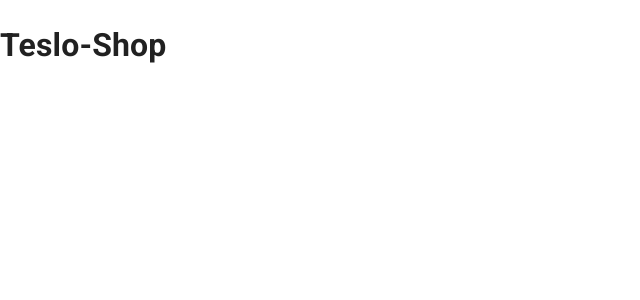
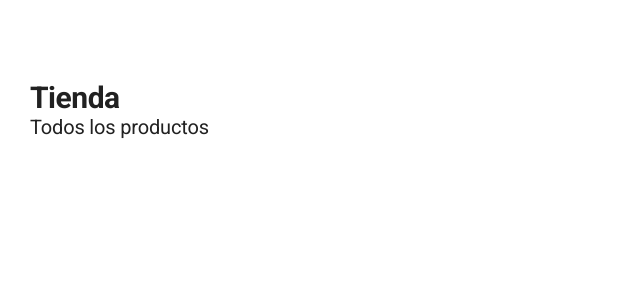
Before and after one commit to mundoenrique/05-next-teslo-shop, a Next.js app: page / in a window 1280 px wide. Shown: the top 300 px of the page, without its empty margins (0-640 px from the left). Built offline with nearby package versions, Linux system fonts and the light colour scheme.

Commit message:
ShopLayout

```diff
--- /dev/null
+++ b/components/layuots/ShopLayout.tsx
@@ -0,0 +1,36 @@
+import { FC } from 'react';
+import Head from 'next/head';
+
+interface Props {
+  children: JSX.Element | JSX.Element[];
+  title: string;
+  pageDescription: string;
+  imageFullUrl?: string;
+}
+
+export const ShopLayout: FC<Props> = ({ children, title, pageDescription, imageFullUrl }) => {
+  return (
+    <>
+      <Head>
+        <title>{title}</title>
+        <meta name="description" content={pageDescription} />
+        <meta name="og:title" content={title} />
+        <meta name="og:description" content={pageDescription} />
+        {imageFullUrl && <meta name="og:image" content={imageFullUrl} />}
+      </Head>
+      <nav>{/* Navbar */}</nav>
+      {/* Sidebar */}
+      <main
+        style={{
+          margin: '80px auto',
+          maxWidth: '1440px',
+          padding: '0px 30px',
+        }}
+      >
+        {children}
+      </main>
+      {/* footer */}
+      <footer>{/* mi custom footer */}</footer>
+    </>
+  );
+};
--- /dev/null
+++ b/components/layuots/index.ts
@@ -0,0 +1 @@
+export * from './ShopLayout';
--- a/pages/index.tsx
+++ b/pages/index.tsx
@@ -1,10 +1,17 @@
+import { Typography } from '@mui/material';
 import type { NextPage } from 'next';
+import { ShopLayout } from '../components/layuots';
 
 const Home: NextPage = () => {
   return (
-    <>
-      <h1>Teslo-Shop</h1>
-    </>
+    <ShopLayout title={'Teslo-Shop - Home'} pageDescription={'Encuentra los mejores productos de Teslo aquí'}>
+      <Typography variant="h1" component="h1">
+        Tienda
+      </Typography>
+      <Typography variant="h2" sx={{ mb: 1 }}>
+        Todos los productos
+      </Typography>
+    </ShopLayout>
   );
 };
 
```
